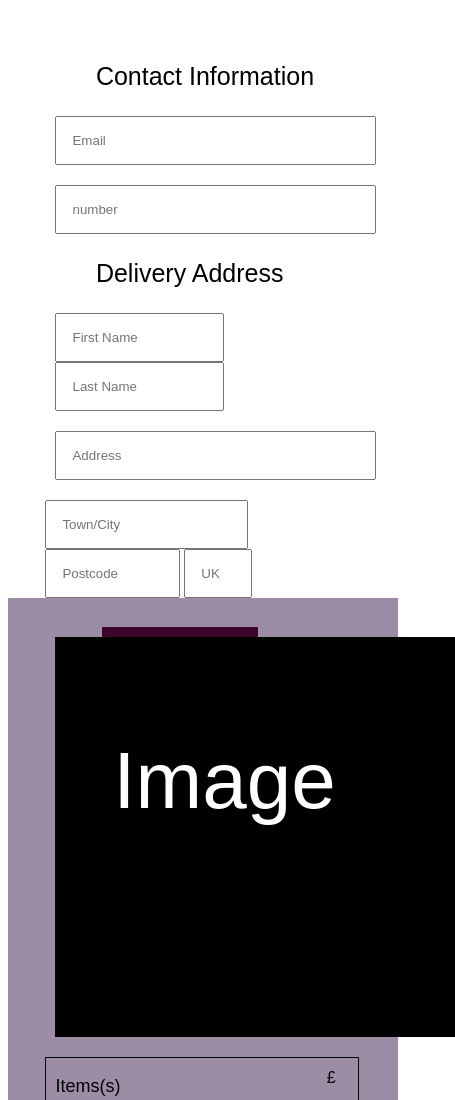
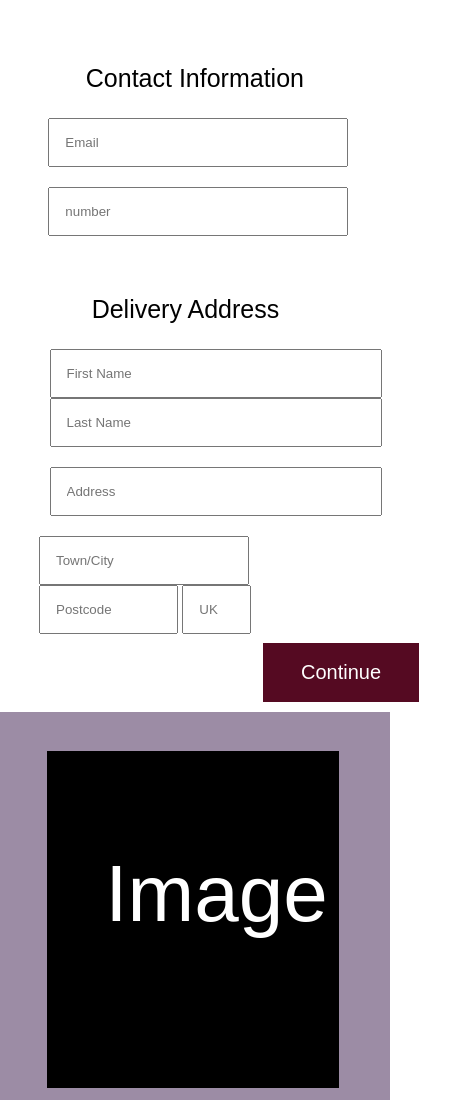
Before and after one commit to j-explorer/j-explorer.github.io, a plain HTML site: page Traditional_product_page/Traditional_delivery_page/index.html in a window 390 px wide. Shown: the top 1100 px of the page, 455 px wide, since content can reach past the window. Drawn offline with Linux system fonts and the light colour scheme.

Commit message:
Update style.css

```diff
--- a/Traditional_product_page/Traditional_delivery_page/style.css
+++ b/Traditional_product_page/Traditional_delivery_page/style.css
@@ -13,6 +13,8 @@
   display: flex;
   flex-direction: column;
   margin-top: 10%;
+  width:80%;
+  margin-right:10%;
   margin-left: 10%;
 }
 
@@ -72,16 +74,17 @@
 #right_section{
  position:absolute;
  background-color:rgba(36, 2, 56, 0.45);
- height:730px;
- width:530px;
+ height:110%;
+ width:36.5%;
  margin-left: 60%;
+ margin-right: 40%;
  margin-top:-42%;
 }
 
 #chosen_book{
   background-color: black;
-  height: 400px;
-  width: 400px;
+  height: 50%;
+  width: 75%;
   margin-left: 12%;
   margin-top: 10%;
 }
@@ -89,7 +92,7 @@
 #image{
   position:absolute;
   color:white;
-  font-size: 80px;
+  font-size: 500%;
   font-family: arial;
   margin-left: 15%;
   margin-top: 25%;
@@ -100,7 +103,7 @@
   font-family: arial;
   border: 1px solid black;
   width: 80%;
-  height: 30%;
+  height:30%;
   margin-left: 9.5%;
   margin-top: 5%;
 }
@@ -200,8 +203,10 @@ margin-left: 2%;
  }
 
  @media screen and (min-width:320px) and (max-width:480px){
+
   body{
     display: block;
+    margin:0;
   }
 
  #contact_info_title, #delivery_address_title{
@@ -215,9 +220,13 @@ margin-left: 2%;
   margin-left: 3%;
 }
 
+#delivery_address{
+  margin-top:15%;
+}
+
 #first_name, #last_name{
   padding: 15px;
-  width: 40%;
+  width: 85%;
   margin-left: 3%;
 }
 
@@ -244,13 +253,17 @@ margin-left: 2%;
 
 #continue_button{
   width: 40%;
-  margin-top: 20%;
+  margin-bottom:0%;
+  margin-top: 15%;
+  margin-left:3%;
+  margin-right:3%;
 }
 
 #right_section{
   margin-left:0%;
-  margin-top:0%;
+  margin-top:20%;
   width: 100%;
+  height:80%;
  }
 
  }
```
